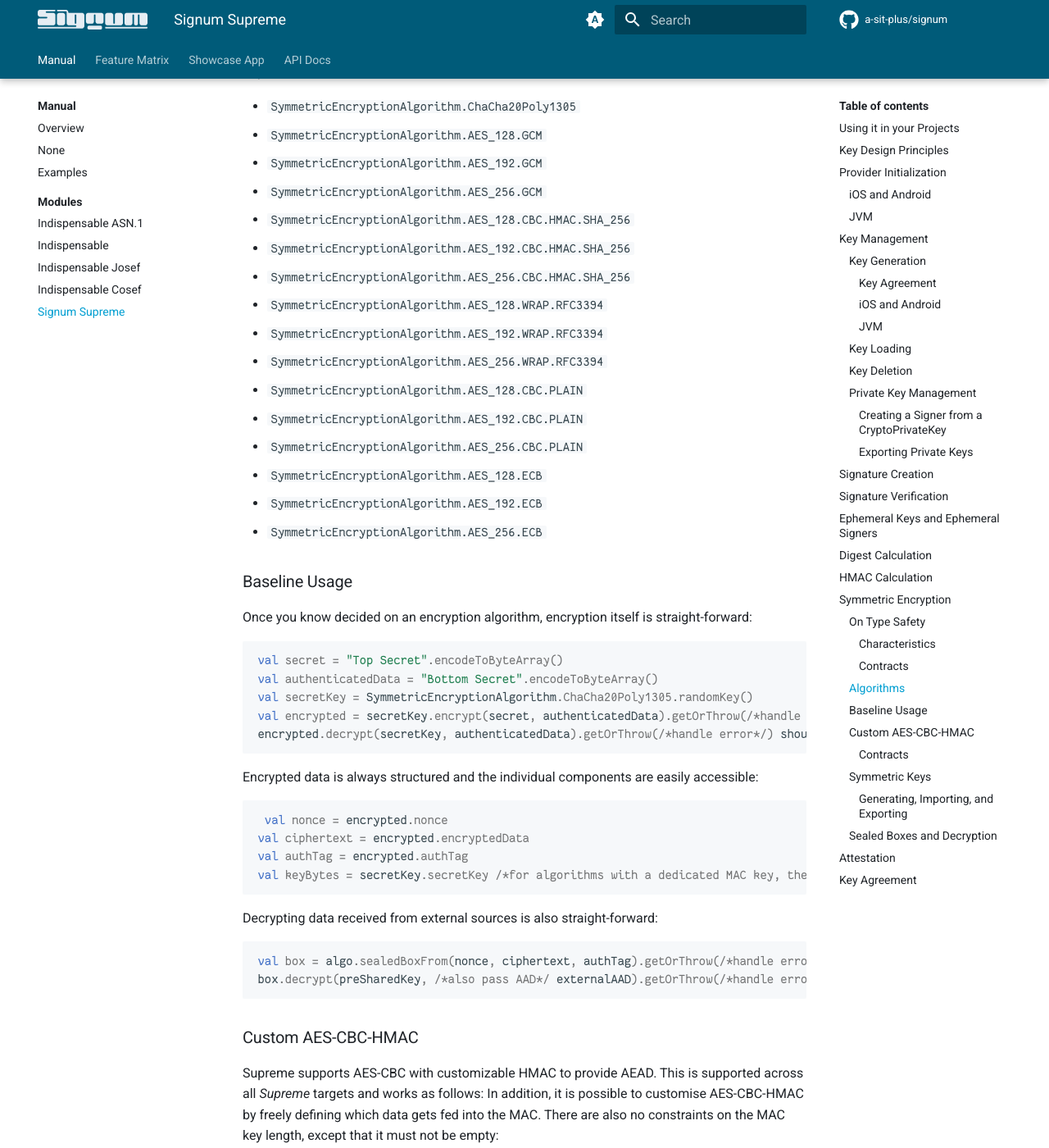
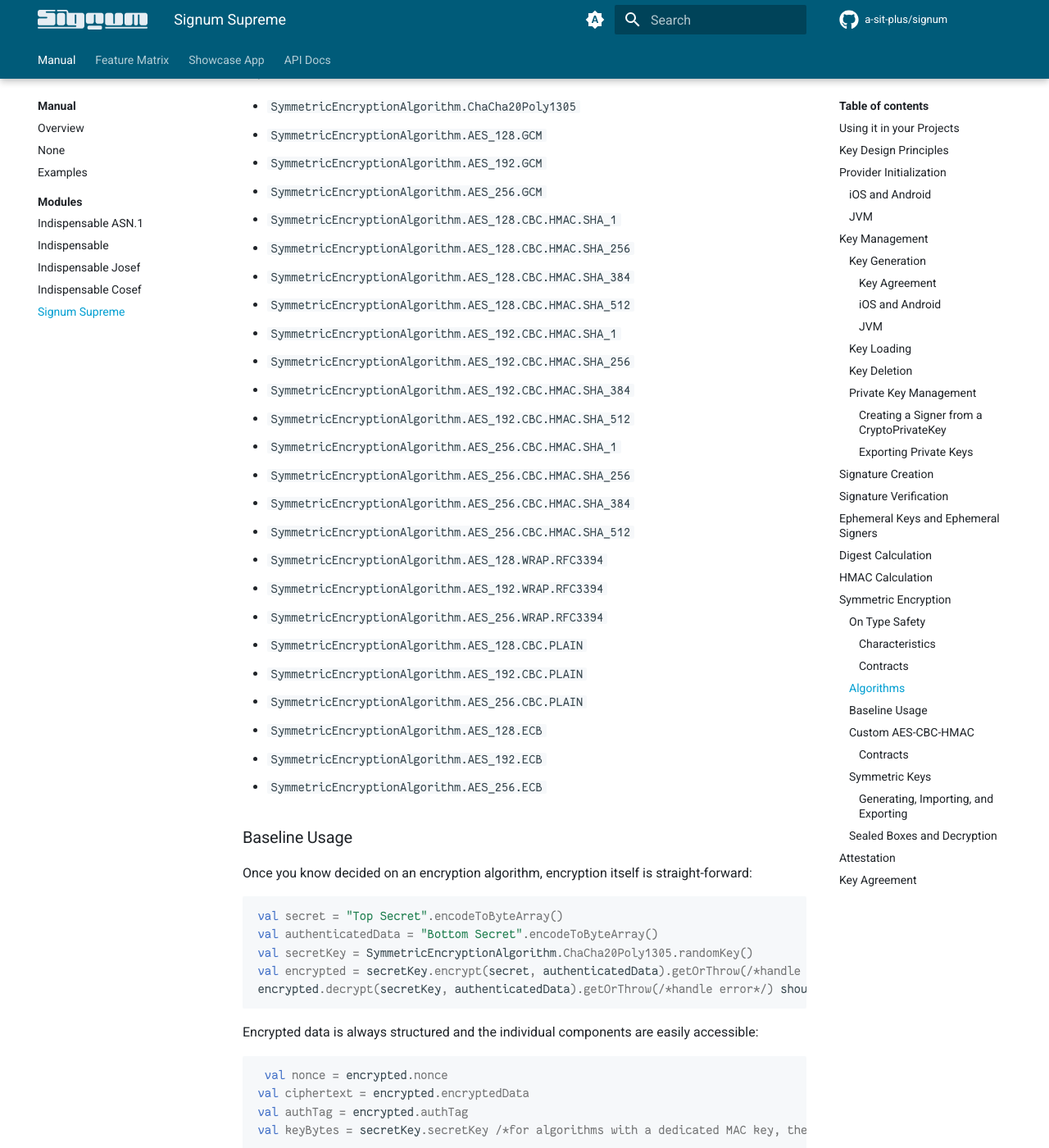
Before and after one commit to a-sit-plus/signum, an MkDocs documentation site: the page built from docs/docs/supreme.md, in a window 1280 px wide and 1400 px high, scrolled down 11433 px. Shown: the whole window at 82% size. Built offline with MkDocs 1.6.1 and Material for MkDocs 9.7.7, drawn with Linux system fonts in a browser that asks for light colours; comment, search, counter and statistics services are not loaded; some of the changed text lies outside the part shown.

Commit message:
better docs

```diff
--- a/docs/docs/supreme.md
+++ b/docs/docs/supreme.md
@@ -461,9 +461,18 @@
 * `SymmetricEncryptionAlgorithm.AES_128.GCM`
 * `SymmetricEncryptionAlgorithm.AES_192.GCM`
 * `SymmetricEncryptionAlgorithm.AES_256.GCM`
+* `SymmetricEncryptionAlgorithm.AES_128.CBC.HMAC.SHA_1`
 * `SymmetricEncryptionAlgorithm.AES_128.CBC.HMAC.SHA_256`
+* `SymmetricEncryptionAlgorithm.AES_128.CBC.HMAC.SHA_384`
+* `SymmetricEncryptionAlgorithm.AES_128.CBC.HMAC.SHA_512`
+* `SymmetricEncryptionAlgorithm.AES_192.CBC.HMAC.SHA_1`
 * `SymmetricEncryptionAlgorithm.AES_192.CBC.HMAC.SHA_256`
+* `SymmetricEncryptionAlgorithm.AES_192.CBC.HMAC.SHA_384`
+* `SymmetricEncryptionAlgorithm.AES_192.CBC.HMAC.SHA_512`
+* `SymmetricEncryptionAlgorithm.AES_256.CBC.HMAC.SHA_1`
 * `SymmetricEncryptionAlgorithm.AES_256.CBC.HMAC.SHA_256`
+* `SymmetricEncryptionAlgorithm.AES_256.CBC.HMAC.SHA_384`
+* `SymmetricEncryptionAlgorithm.AES_256.CBC.HMAC.SHA_512`
 * `SymmetricEncryptionAlgorithm.AES_128.WRAP.RFC3394`
 * `SymmetricEncryptionAlgorithm.AES_192.WRAP.RFC3394`
 * `SymmetricEncryptionAlgorithm.AES_256.WRAP.RFC3394`
```
Also changed, not shown: other parts of docs/docs/supreme.md (+3 -0 lines), README.md, 2 other files.
